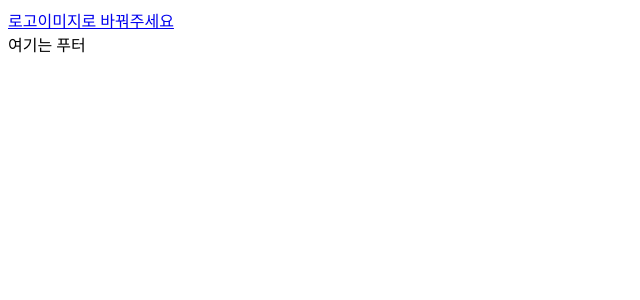
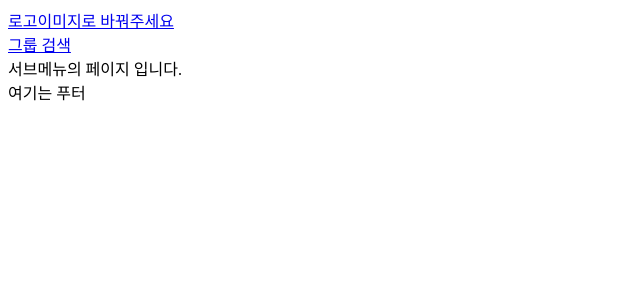
Before and after one commit to swcamp9thTeam1/frontend-project-accountbook, a Vue app: page /group/nested in a window 1280 px wide. Before the commit this address had no page. Shown: the top 300 px of the page, without its empty margins (0-640 px from the left). Built offline with nearby package versions, Linux system fonts and the light colour scheme.

Commit message:
side menu 파일 추가

```diff
--- /dev/null
+++ b/src/components/SideMenu.vue
@@ -0,0 +1,23 @@
+<template>
+    <div>
+        <div v-for="menu in menus" :key="menu.id">
+            <RouterLink :to="menu.path">
+                {{ menu.name }}
+            </RouterLink>
+        </div>
+    </div>
+</template>
+
+<script setup>
+import { defineProps } from 'vue';
+import { RouterLink } from 'vue-router';
+
+const props = defineProps({
+    menus: Array
+});
+
+</script>
+
+<style scoped>
+
+</style>
--- a/src/views/GroupPage.vue
+++ b/src/views/GroupPage.vue
@@ -1,10 +1,16 @@
 <template>
     <div>
-
+        <SideMenu :menus="menus" />
+        <RouterView />
     </div>
 </template>
 
 <script setup>
+import SideMenu from '@/components/SideMenu.vue';
+import { RouterView } from 'vue-router';
+import { ref } from 'vue';
+
+const menus = ref([{id: 1, path: "/group/nested", name: "그룹 검색"}]);
 
 </script>
 
--- /dev/null
+++ b/src/views/NestedPage.vue
@@ -0,0 +1,13 @@
+<template>
+    <div>
+        서브메뉴의 페이지 입니다.
+    </div>
+</template>
+
+<script setup>
+
+</script>
+
+<style scoped>
+
+</style>
```
Also changed, not shown: src/router/router.js (+7 -1 lines).
